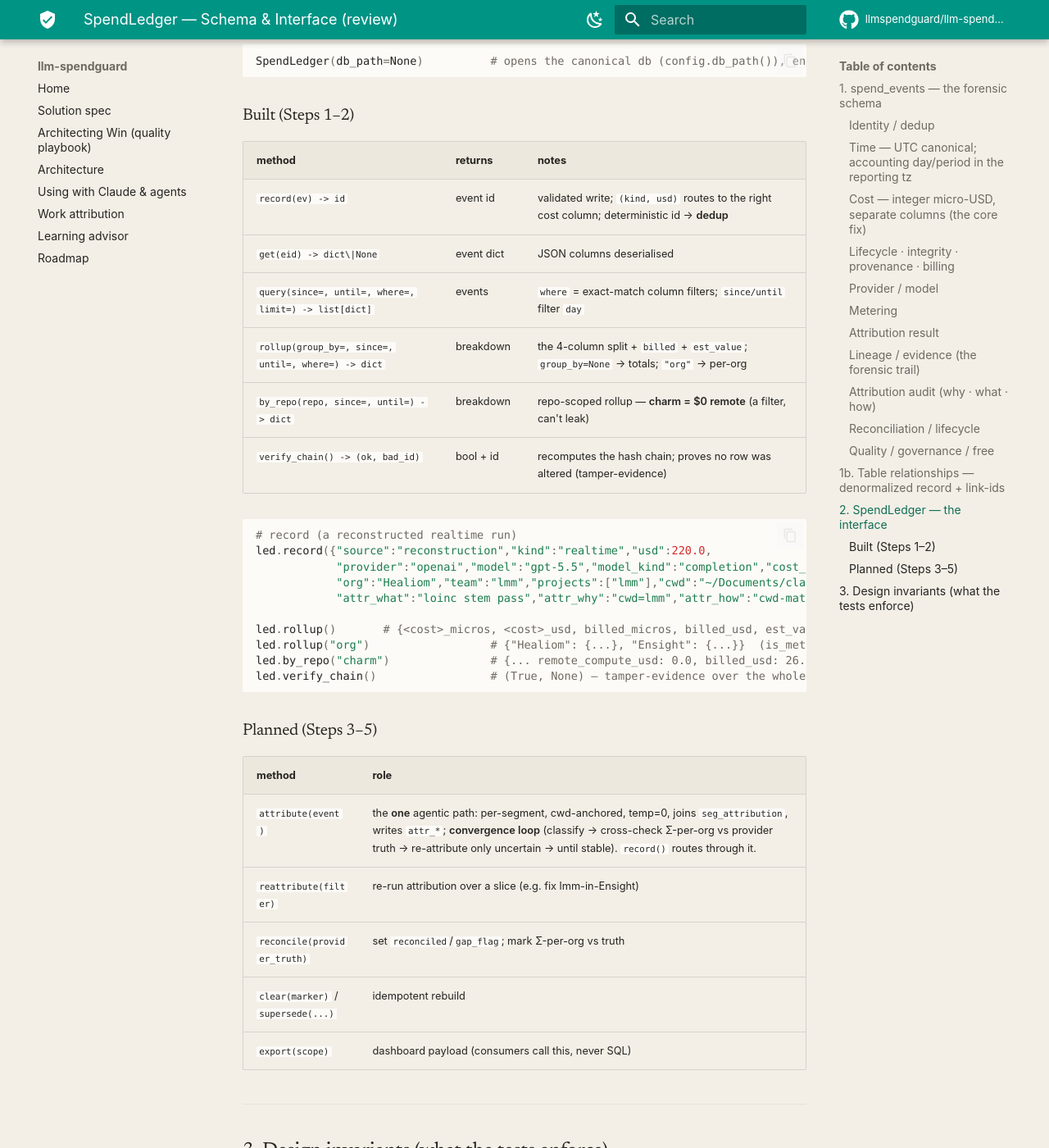
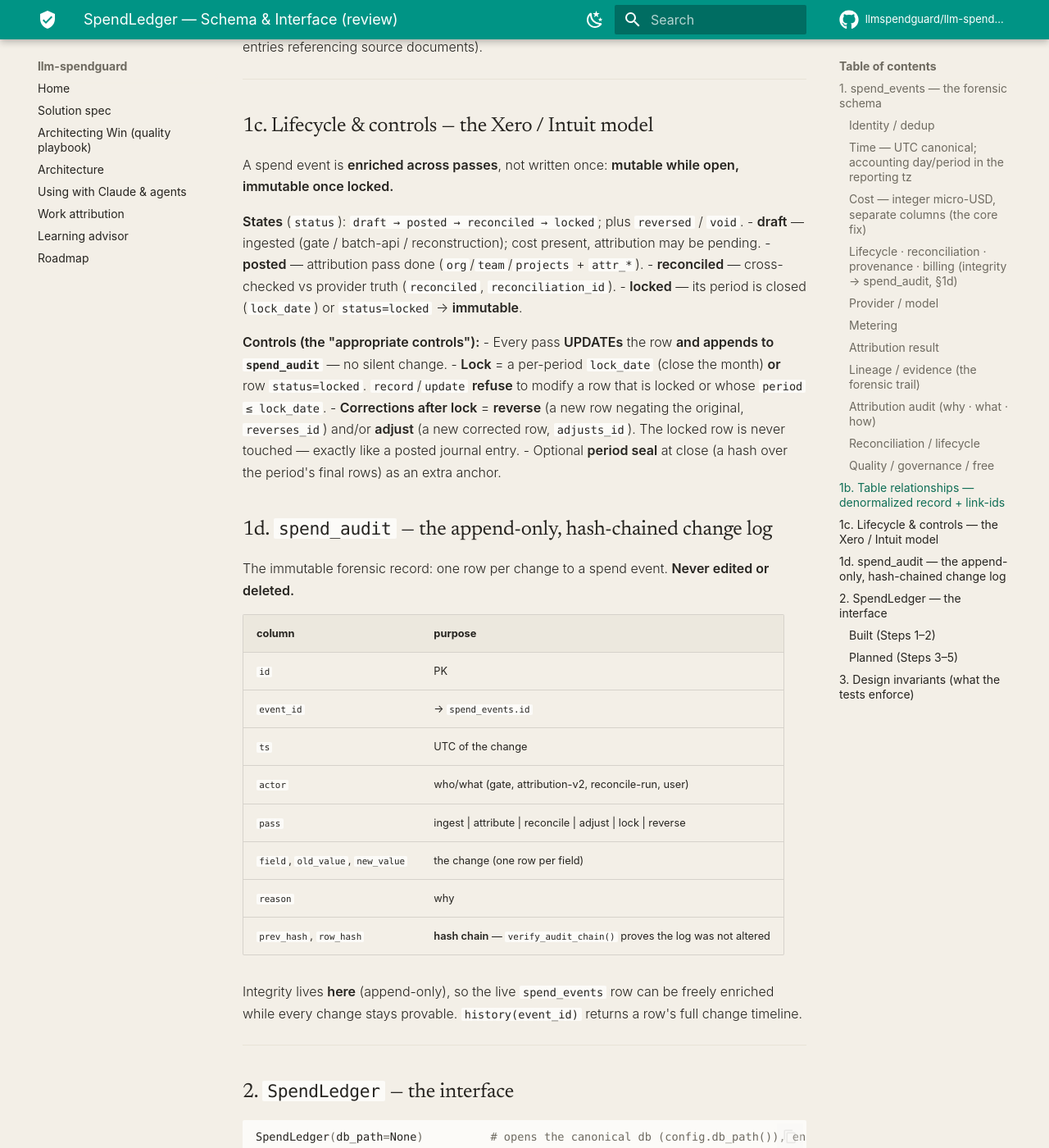
Before and after one commit to llmspendguard/llm-spendguard, an MkDocs documentation site: the page built from docs/SPEND_LEDGER.md, in a window 1280 px wide and 1400 px high, scrolled down 6519 px. Shown: the whole window at 82% size. Built offline with MkDocs 1.6.1 and Material for MkDocs 9.7.7, drawn with Linux system fonts in a browser that asks for light colours; comment, search, counter and statistics services are not loaded; some of the changed text lies outside the part shown.

Commit message:
docs(ledger): Xero/Intuit lifecycle model — mutable-until-locked + spend_audit (not per-row hash)
A spend event is enriched across passes (ingest -> attribute -> reconcile), not written once. Spec now:
- Lifecycle: status draft -> posted -> reconciled -> locked; mutable while open, immutable once locked.
- Lock = per-period lock_date (close the month) OR status=locked; record/update refuse locked/<=lock_date rows.
- Corrections after lock = reverse/adjust entries (reverses_id/adjusts_id), never edit the locked row.
- Integrity moves OFF the live row to spend_audit: an append-only, hash-chained change log (who/when/field/old->new/
  pass); verify_audit_chain() proves it wasn't altered. §1c (lifecycle) + §1d (spend_audit) added; interface +
  invariants updated; the per-row row_hash/verify_chain is superseded.

NOTE: ledger.py still implements the prior per-row-hash model — to be replaced by this spec (remove row_hash from
spend_events; add spend_audit + update/lock/reverse/history) in the implementation step.

Co-Authored-By: Claude Opus 4.8 (1M context) <noreply@anthropic.com>

````diff
--- a/docs/SPEND_LEDGER.md
+++ b/docs/SPEND_LEDGER.md
@@ -5,12 +5,16 @@ writes raw SQL** — the class owns the schema and all queries/joins, returns di
 *attribution* through one path. Deterministic SQL for queries; the LLM is used **only** for attribution (meaning),
 **recorded** so re-runs read it (repeatable).
 
-**Built to financial-systems standards:**
+**Built to financial-systems standards (Xero / QuickBooks-style — flexibility with controls):**
 - **Money = integer micro-USD** (`*_micros`, ×1e6) — never float; sums are exact.
 - **Time = UTC canonical** (`ts_utc`) + source-local (`tz`/`local_datetime`); accounting `day`/`period` derived in the
   **reporting tz** (`SPENDGUARD_REPORTING_TZ`); **transaction date** (`occurred_at`) ≠ **posting date** (`recorded_at`).
-- **Append-only + correct-by-reversal** — never UPDATE a fact; `status` / `revision` / `reverses_id` / `superseded_by`.
-- **Tamper-evident** — `row_hash = sha256(content + prev_hash)` chain; `verify_chain()`.
+- **Multi-pass enrichment with controls** — a spend event is **mutable across passes** (ingest → attribute → reconcile)
+  until its period is **locked** (Xero *lock date* / QuickBooks *close the books*). Once locked it's immutable;
+  corrections are **adjusting / reversing entries**, never edits. Lifecycle: `status` draft → posted → reconciled → locked.
+- **The audit trail is the immutable record** — every change is appended to **`spend_audit`** (who · when · field ·
+  old→new · pass), which is append-only + **hash-chained** (`verify_audit_chain()`). Integrity lives in the *log*, not
+  the live row — so enrichment stays flexible while every change stays provable.
 - **Self-contained record + link-ids** — snapshots cost/attribution/rates + `seg_id`/`call_id`/`conv_id`/`batch_id`/`model`.
 
 **Status:** v3 schema built + validated (**18/18** tests, `tests/test_spend_ledger.py`). Attribution engine (Step 3) +
@@ -61,14 +65,16 @@ migration + consumer hookup planned. File: `src/spendguard/ledger.py`. DB: `~/.s
 > realtime + remote_compute + subscription`; `est_value = est_chat` — never summed. `rollup` returns exact micros +
 > a `*_usd` display value.
 
-### Lifecycle · integrity · provenance · billing
+### Lifecycle · reconciliation · provenance · billing  *(integrity → `spend_audit`, §1d)*
 | group | columns |
 |---|---|
-| **lifecycle** (append-only) | `status` (posted\|reconciled\|superseded\|reversed\|void), `revision`, `reverses_id`, `superseded_by` |
-| **integrity** (tamper-evident) | `prev_hash`, `row_hash` (= `sha256(content + prev_hash)`; `verify_chain()`) |
-| **reconciliation/close** | `reconciled`, `reconciled_vs`, `reconciled_at`, `reconciliation_id`, `gap_flag`, `period_closed`, `recon_marker` |
+| **lifecycle** (mutable until locked) | `status` (draft\|posted\|reconciled\|locked\|reversed\|void), `revision`, `locked`, `locked_at`, `lock_reason`, `reverses_id`, `adjusts_id`, `superseded_by` |
+| **reconciliation/close** | `reconciled`, `reconciled_vs`, `reconciled_at`, `reconciliation_id`, `gap_flag`, `period_closed` |
 | **provenance** | `recorded_by`, `ingest_version`, `schema_version`, `evidence_uri` |
 | **billing / multi-entity** | `account_id`, `customer_id`, `cost_center`, `engagement`, `billable`, `invoice_id` |
+
+> The live row carries **no** `row_hash` — it's mutable across passes. Integrity is the append-only **`spend_audit`**
+> log (§1d), which *is* hash-chained.
 
 ### Provider / model
 | column | type | purpose |
@@ -136,9 +142,9 @@ migration + consumer hookup planned. File: `src/spendguard/ledger.py`. DB: `~/.s
 
 ## 1b. Table relationships — denormalized record + link-ids
 
-`spend_events` is the **one canonical ledger** — an immutable, self-contained financial record that **snapshots** the
-determined cost + attribution + rates at record time (re-attribution **supersedes**, never mutates history). It also
-carries **link-ids** to the source evidence for drill-down:
+`spend_events` is the **one canonical ledger** — a self-contained financial record that **snapshots** cost + attribution
++ rates, **mutable across passes while open and immutable once locked** (§1c), with every change logged to `spend_audit`
+(§1d). It also carries **link-ids** to the source evidence for drill-down:
 
 | link-id | → table | role |
 |---|---|---|
@@ -149,8 +155,46 @@ carries **link-ids** to the source evidence for drill-down:
 | `model` | `model_facts` | the **price book** → `rate_in/out` snapshot from it |
 
 `seg_attribution` = attribution **cache** · `model_facts` = **price book** · `calls` = raw gate capture (feeds) ·
-`charges` = the old ledger → **migrated + retired**. So: "all in one row" (self-contained, immutable) **plus**
-link-ids (traceable to evidence) — the standard accounting shape (journal entries referencing source documents).
+`charges` = the old ledger → **migrated + retired**. So: "all in one row" (self-contained) **plus** link-ids (traceable
+to evidence) — the standard accounting shape (journal entries referencing source documents).
+
+---
+
+## 1c. Lifecycle & controls — the Xero / Intuit model
+
+A spend event is **enriched across passes**, not written once: **mutable while open, immutable once locked.**
+
+**States** (`status`): `draft → posted → reconciled → locked`; plus `reversed` / `void`.
+- **draft** — ingested (gate / batch-api / reconstruction); cost present, attribution may be pending.
+- **posted** — attribution pass done (`org`/`team`/`projects` + `attr_*`).
+- **reconciled** — cross-checked vs provider truth (`reconciled`, `reconciliation_id`).
+- **locked** — its period is closed (`lock_date`) or `status=locked` → **immutable**.
+
+**Controls (the "appropriate controls"):**
+- Every pass **UPDATEs** the row **and appends to `spend_audit`** — no silent change.
+- **Lock** = a per-period `lock_date` (close the month) **or** row `status=locked`. `record`/`update` **refuse** to
+  modify a row that is locked or whose `period ≤ lock_date`.
+- **Corrections after lock** = **reverse** (a new row negating the original, `reverses_id`) and/or **adjust** (a new
+  corrected row, `adjusts_id`). The locked row is never touched — exactly like a posted journal entry.
+- Optional **period seal** at close (a hash over the period's final rows) as an extra anchor.
+
+## 1d. `spend_audit` — the append-only, hash-chained change log
+
+The immutable forensic record: one row per change to a spend event. **Never edited or deleted.**
+
+| column | purpose |
+|---|---|
+| `id` | PK |
+| `event_id` | → `spend_events.id` |
+| `ts` | UTC of the change |
+| `actor` | who/what (gate, attribution-v2, reconcile-run, user) |
+| `pass` | ingest \| attribute \| reconcile \| adjust \| lock \| reverse |
+| `field`, `old_value`, `new_value` | the change (one row per field) |
+| `reason` | why |
+| `prev_hash`, `row_hash` | **hash chain** — `verify_audit_chain()` proves the log was not altered |
+
+Integrity lives **here** (append-only), so the live `spend_events` row can be freely enriched while every change stays
+provable. `history(event_id)` returns a row's full change timeline.
 
 ---
 
@@ -167,9 +211,8 @@ SpendLedger(db_path=None)          # opens the canonical db (config.db_path()),
 | `record(ev) -> id` | event id | validated write; `(kind, usd)` routes to the right cost column; deterministic id → **dedup** |
 | `get(eid) -> dict\|None` | event dict | JSON columns deserialised |
 | `query(since=, until=, where=, limit=) -> list[dict]` | events | `where` = exact-match column filters; `since/until` filter `day` |
-| `rollup(group_by=, since=, until=, where=) -> dict` | breakdown | the 4-column split + `billed` + `est_value`; `group_by=None` → totals; `"org"` → per-org |
-| `by_repo(repo, since=, until=) -> dict` | breakdown | repo-scoped rollup — **charm = $0 remote** (a filter, can't leak) |
-| `verify_chain() -> (ok, bad_id)` | bool + id | recomputes the hash chain; proves no row was altered (tamper-evidence) |
+| `rollup(group_by=, since=, until=, where=, include_meta=) -> dict` | breakdown | exact micros + `*_usd`; `billed` vs `est_value`; meta excluded by default |
+| `by_repo(repo, since=, until=) -> dict` | breakdown | repo-scoped — **charm = $0 remote** (a filter, can't leak) |
 
 ```python
 # record (a reconstructed realtime run)
@@ -181,17 +224,19 @@ led.record({"source":"reconstruction","kind":"realtime","usd":220.0,
 led.rollup()       # {<cost>_micros, <cost>_usd, billed_micros, billed_usd, est_value_micros, est_value_usd, n}
 led.rollup("org")                  # {"Healiom": {...}, "Ensight": {...}}  (is_meta excluded unless include_meta=True)
 led.by_repo("charm")               # {... remote_compute_usd: 0.0, billed_usd: 26.0 ...}
-led.verify_chain()                 # (True, None) — tamper-evidence over the whole ledger
 ```
 
 ### Planned (Steps 3–5)
 
 | method | role |
 |---|---|
-| `attribute(event)` | the **one** agentic path: per-segment, cwd-anchored, temp=0, joins `seg_attribution`, writes `attr_*`; **convergence loop** (classify → cross-check Σ-per-org vs provider truth → re-attribute only uncertain → until stable). `record()` routes through it. |
-| `reattribute(filter)` | re-run attribution over a slice (e.g. fix lmm-in-Ensight) |
-| `reconcile(provider_truth)` | set `reconciled`/`gap_flag`; mark Σ-per-org vs truth |
-| `clear(marker)` / `supersede(...)` | idempotent rebuild |
+| `update(id, changes, actor, reason)` | mutate an OPEN row; **refuses if locked / period ≤ lock_date**; logs every field to `spend_audit` |
+| `attribute(id, …)` | the **one** agentic pass: per-segment, cwd-anchored, temp=0, `seg_attribution` join, writes `attr_*`; **convergence loop** (classify → cross-check Σ-per-org vs provider truth → re-attribute uncertain → until stable). Update + log. |
+| `reconcile(id, …)` | cross-check vs provider truth; set `reconciled`/`reconciliation_id`/`gap_flag`. Update + log. |
+| `lock_period(period, reason)` | close a period → its rows become immutable; optional period **seal** (hash over final rows) |
+| `reverse(id, …)` / `adjust(id, …)` | post-lock corrections — new rows (`reverses_id`/`adjusts_id`); the locked row is never touched |
+| `history(id) -> list` | the row's full change timeline (from `spend_audit`) |
+| `verify_audit_chain() -> (ok, bad_id)` | recompute the `spend_audit` hash chain — proves the log wasn't altered |
 | `export(scope)` | dashboard payload (consumers call this, never SQL) |
 
 ---
@@ -208,5 +253,6 @@ led.verify_chain()                 # (True, None) — tamper-evidence over the w
 7. **No raw SQL outside `SpendLedger`** (to be enforced by a CI guard in Step 5).
 8. **Money is integer micros — exact** — `rollup` sums micros (no float drift); `*_usd` is a display conversion.
 9. **Time is UTC; transaction ≠ posting** — `occurred_at` drives the accounting `day`/`period` (reporting tz); `recorded_at` is the booking time.
-10. **Append-only + correct-by-reversal** — facts are never UPDATEd; corrections are a reversal/supersede + new row.
-11. **Tamper-evident** — `verify_chain()` recomputes the `row_hash` chain; any altered row is detected.
+10. **Mutable until locked** — a row is enriched across passes (`update`/`attribute`/`reconcile`); `record`/`update` **refuse** a row that is `locked` or whose `period ≤ lock_date`.
+11. **Corrections after lock = adjusting entries** — never edit a locked row; post a `reverse`/`adjust` (new row, `reverses_id`/`adjusts_id`).
+12. **Audit trail is the immutable record** — every change appends to `spend_audit`; that log is **hash-chained** and `verify_audit_chain()` proves it wasn't altered.
````
